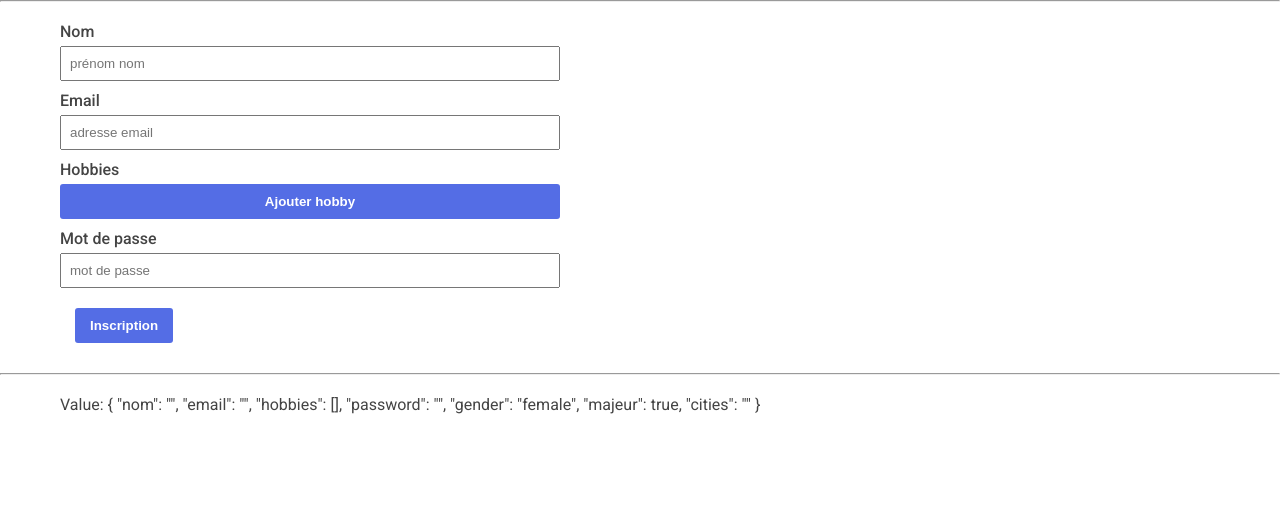
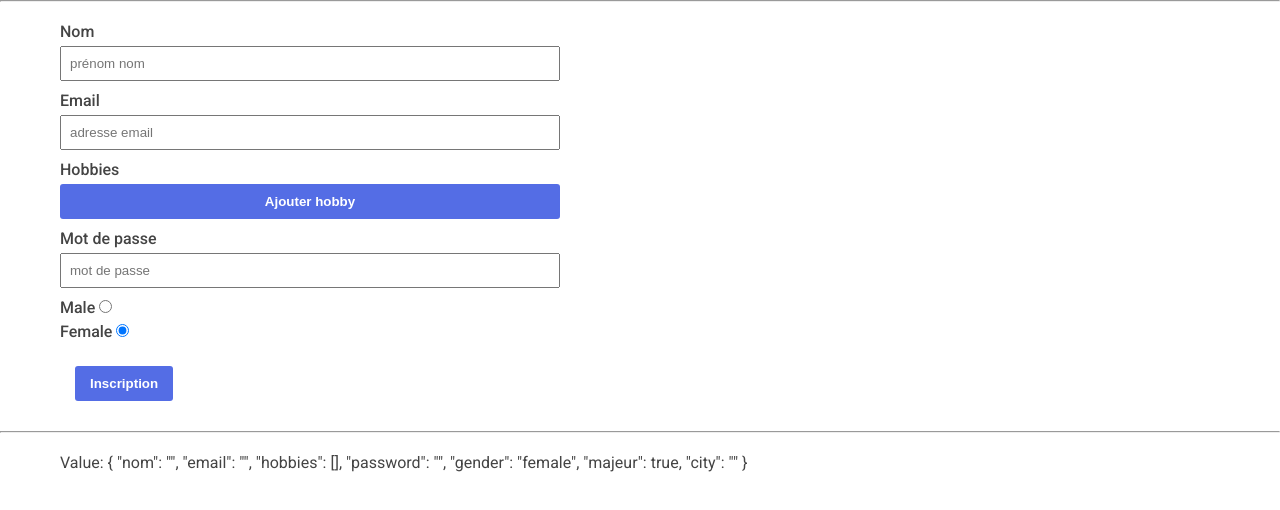
Before and after one commit to dymafr/angular-chap12-l12, an Angular app: page / in a window 1280 px wide. Shown: the top 510 px of the page. Built offline with nearby package versions, Linux system fonts and the light colour scheme.

Commit message:
2 files modified

```diff
--- a/src/app/app.component.html
+++ b/src/app/app.component.html
@@ -38,6 +38,14 @@
         placeholder="mot de passe"
       />
     </div>
+    <div class="d-flex flex-column form-group">
+      <label>Male
+        <input type="radio" value="male" formControlName="gender">
+      </label>
+      <label>Female
+        <input type="radio" value="female" formControlName="gender">
+      </label>
+    </div>
     <div class="btn">
       <button type="submit" class="btn btn-primary">Inscription</button>
     </div>
--- a/src/app/app.component.ts
+++ b/src/app/app.component.ts
@@ -54,7 +54,7 @@ export class AppComponent implements OnInit, OnDestroy {
       password: [""],
       gender: ["female"],
       majeur: [true],
-      cities: [""]
+      city: [""]
     });
   }
 
```
